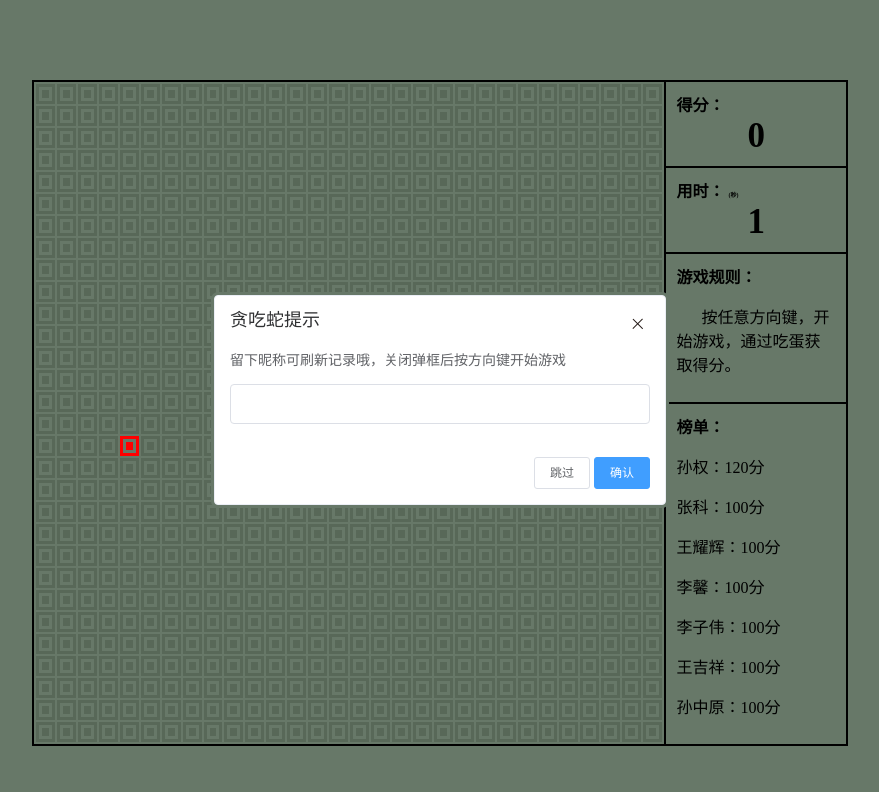
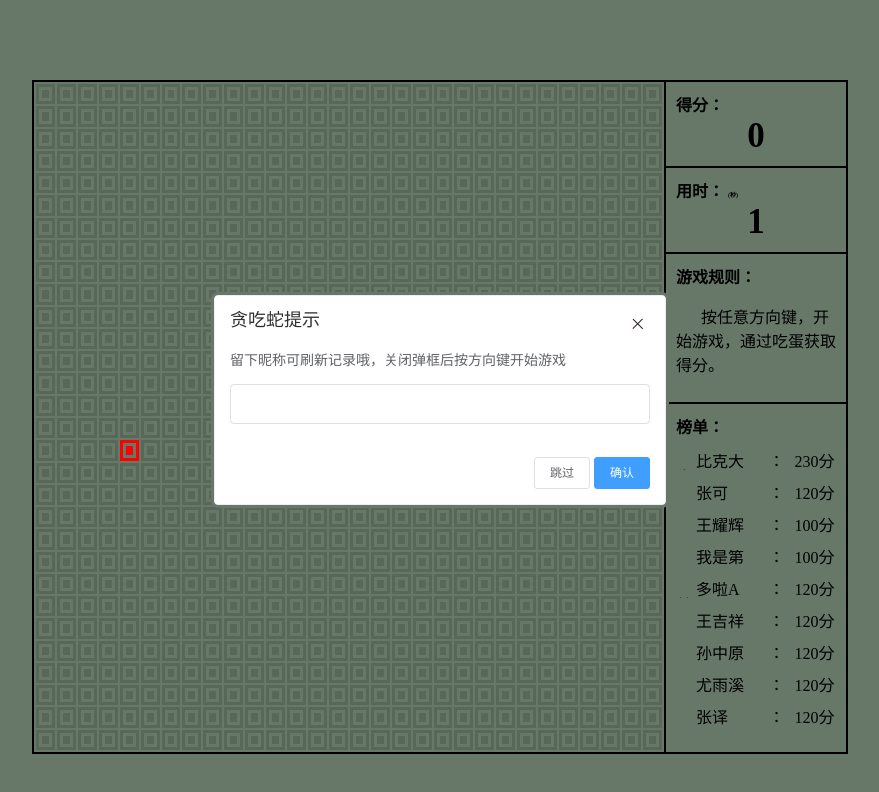
Before and after one commit to SunQQQ/snake, a plain HTML site: page index.html in a window 1280 px wide. Shown: the whole page, without its empty margins (200-1079 px from the left). Drawn offline with Linux system fonts and the light colour scheme; no server answers.

Commit message:
优化成绩栏样式

```diff
--- a/css/tetris.css
+++ b/css/tetris.css
@@ -181,13 +181,19 @@ td{
 .ranking p{
     display: flex;
     text-indent: 0;
+    height: 16px;
+    line-height: 16px;
+    text-indent: 20px;
 }
 .user-name{
-    width: 80px;
+    width: 120px;
     overflow: hidden;
     vertical-align: middle;
     text-indent: 20px;
 }
 .score-num{
     vertical-align: middle;
+    text-indent: 10px;
+    width: 85px;
+    overflow: hidden;
 }
--- a/index.html
+++ b/index.html
@@ -30,13 +30,42 @@
         <div class="rules">
             <div class="title">榜单：</div>
             <div class="ranking">
-                <p>孙权：120分</p>
-                <p>张科：100分</p>
-                <p>王耀辉：100分</p>
-                <p>李馨：100分</p>
-                <p>李子伟：100分</p>
-                <p>王吉祥：100分</p>
-                <p>孙中原：100分</p>
+                <p>
+                    <span class="user-name">比克大魔王</span>：
+                    <span class="score-num">230分</span>
+                </p>
+                <p>
+                    <span class="user-name">张可</span>：
+                    <span class="score-num">120分</span>
+                </p>
+                <p>
+                    <span class="user-name">王耀辉</span>：
+                    <span class="score-num">100分</span>
+                </p>
+                <p>
+                    <span class="user-name">我是第一</span>：
+                    <span class="score-num">100分</span>
+                </p>
+                <p>
+                    <span class="user-name">多啦A梦</span>：
+                    <span class="score-num">120分</span>
+                </p>
+                <p>
+                    <span class="user-name">王吉祥</span>：
+                    <span class="score-num">120分</span>
+                </p>
+                <p>
+                    <span class="user-name">孙中原</span>：
+                    <span class="score-num">120分</span>
+                </p>
+                <p>
+                    <span class="user-name">尤雨溪</span>：
+                    <span class="score-num">120分</span>
+                </p>
+                <p>
+                    <span class="user-name">张译</span>：
+                    <span class="score-num">120分</span>
+                </p>
             </div>
         </div>
     </div>
--- a/js/messageBox.js
+++ b/js/messageBox.js
@@ -26,9 +26,9 @@ MessageBox.prototype.reloadScoreList = function(callback){
         rankString = '';
 
       for(var i=0;i<scoreList.length;i++){
-        rankString += ('<p class="score-line"><div class="user-name">' + scoreList[i].userName +
-          '</div>:<div class="score-num">' +
-          scoreList[i].score + '分</div></p>');
+        rankString += ('<p><span class="user-name">' + scoreList[i].userName +
+          '</span>:<span class="score-num">' +
+          scoreList[i].score + '分</span></p>');
       }
 
       // 更新榜单内容
```
